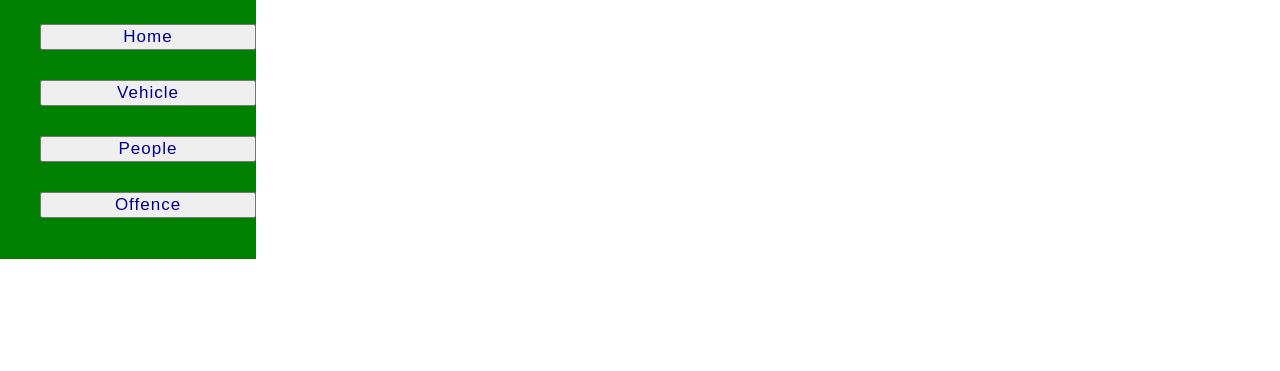
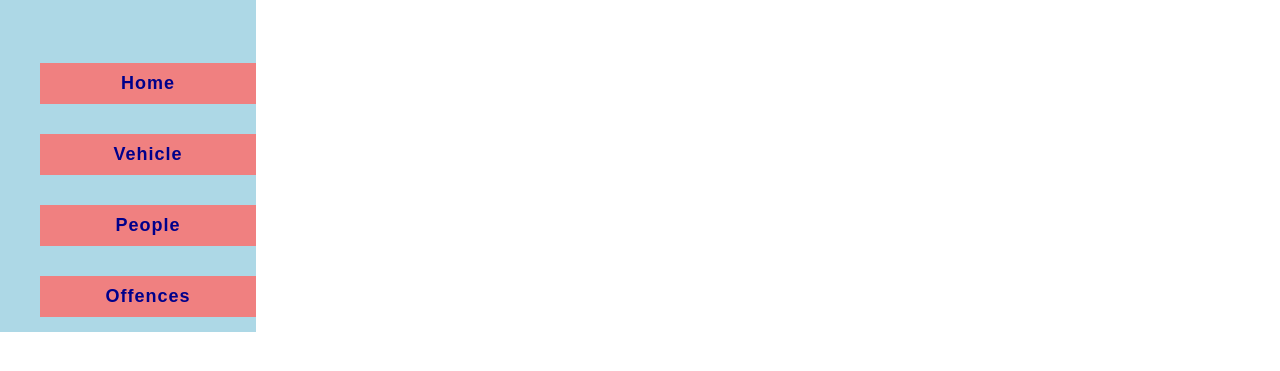
Before and after one commit to Extremedose/COMP1004CW2, a plain HTML site: page index.html in a window 1280 px wide. Shown: the part 129-500 px from the top of the page. Drawn offline with Linux system fonts and the light colour scheme.

Commit message:
Updated HTML & CSS

```diff
--- a/index.html
+++ b/index.html
@@ -15,10 +15,11 @@
             <ul>
                 <h2>Content</h2>
                 <br>
-                <li><button><a href="google.com/uk" target="_blank">Home</a></button></li>
-                <li><button><a href="">Vehicle</a></button></li>
-                <li><button><a href="">People</a></button></li>
-                <li><button><a href="">Offence</a></button></li>
+                <br>
+                <li><a href="https://google.com/uk" target="_blank"><button>Home</button></a></li>
+                <li><a href="https://google.com/uk" target="_blank"><button>Vehicle</button></a></li>
+                <li><a href="https://google.com/uk" target="_blank"><button>People</button></a></li>
+                <li><a href="https://google.com/uk" target="_blank"><button>Offences</button></a></li>
             </ul>
         </nav>
     </header>
@@ -28,7 +29,15 @@
     </main>
 
     <footer>
+        <h2>This is a footer</h2>
+        <div class="main-footer">
+            <div></div>
+            <div></div>
+            <div></div>
+        </div>
+        <div>
 
+        </div>
     </footer>
 </body>
 
--- a/style.css
+++ b/style.css
@@ -8,43 +8,57 @@ body>header>h1{
     text-align: center;
 }
 nav{
-    background-color: green;
+    background-color: transparent;
     width: 20%;
     padding: 0 0 10px 0;
 
 }
 body>header>nav>ul>h2{
-    font-size: 1.5em;
+    font-size: 2em;
     text-align: center;
     background-color: red;
     margin-bottom: 20px;
 }
 body>header>nav>ul{
     list-style-type: none;
+    background-color: lightblue;
 }
 body>header>nav>ul>li{
     padding: 15px 0 15px 0;
 }
-button{
-    width: 100%;
-}
-body>header>nav>ul>li>button>a{
+body>header>nav>ul>li>a>button{
     text-decoration: none;
-    font-size: 17px;
+    font-size: 18px;
     letter-spacing: 1px;
-    font-weight: 400;
+    font-weight: 600;
     color: darkblue;
     width: 100%;
-
-}
-body>header>nav>ul>li>button>a:hover{
-    text-decoration: none;
-    font-size: 17px;
-    letter-spacing: 1px;
-    font-weight: 400;
-    color: red;
-    transition: 0.18s ease-in;
-    width: 100%;
+    background-color: lightcoral;
+    padding: 10px 0px 10px 0px;
+    border: none;
 
 
 }
+body>header>nav>ul>li>a>button:hover{
+    letter-spacing: 2px;
+    color: red;
+    transition: 0.18s ease-in;
+    cursor: pointer;
+    border-bottom-style: 1px solid;
+}
+
+
+
+
+
+
+
+
+
+
+
+
+footer{
+    background-color: lightgray;
+    height: 450px;
+}
```
